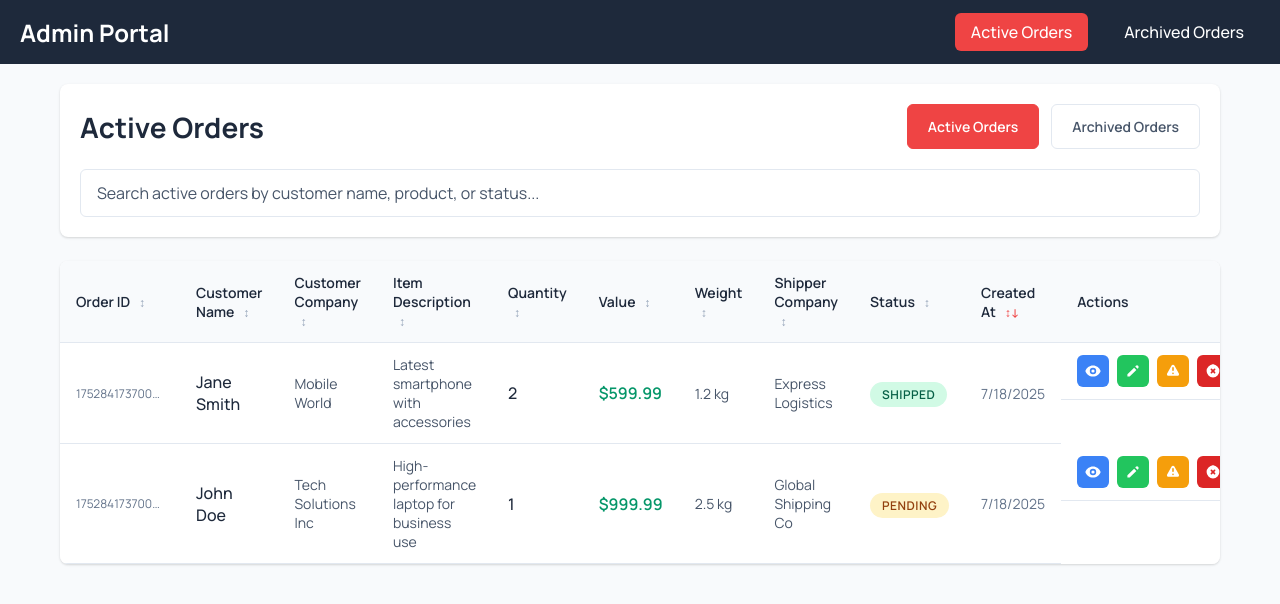
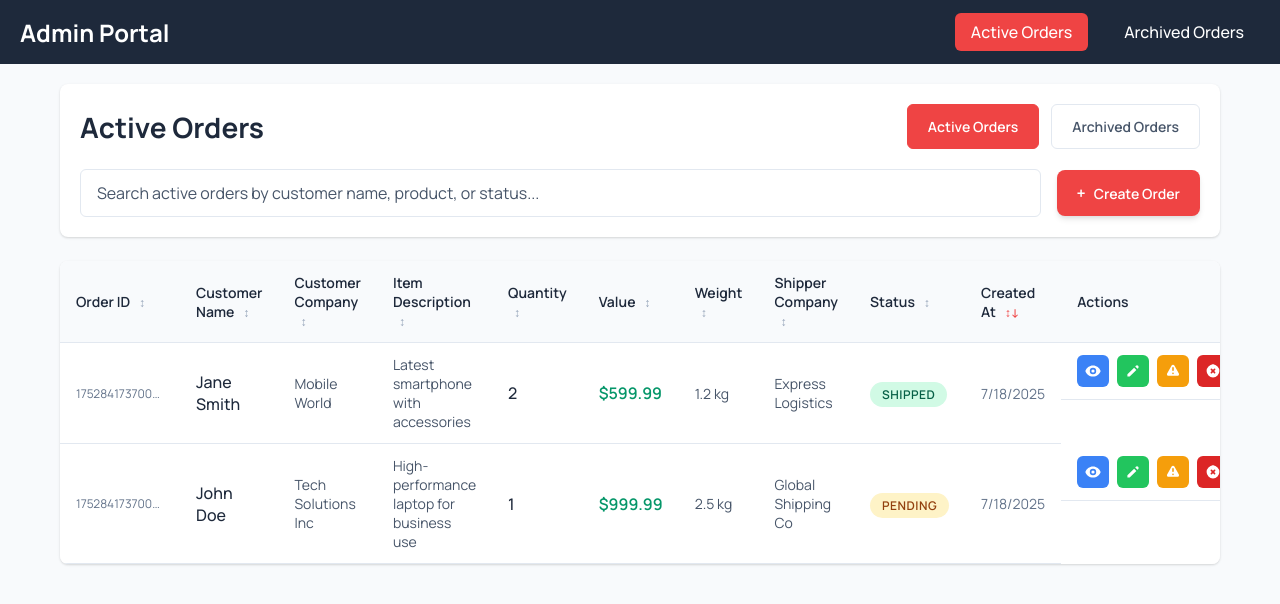
Before and after one commit to Turintel/Admin_Portal, a Vue app: page / in a window 1280 px wide. Shown: the top 604 px of the page. Built offline with nearby package versions, Linux system fonts and the light colour scheme.

Commit message:
Complete + Create Order button implementation with full workflow
Co-authored-by: Turintel <219751524+Turintel@users.noreply.github.com>

```diff
--- a/src/components/ActiveOrders.vue
+++ b/src/components/ActiveOrders.vue
@@ -25,6 +25,10 @@
             class="search-input"
           />
         </div>
+        <button @click="createNewOrder" class="create-order-btn">
+          <span class="create-order-icon">+</span>
+          Create Order
+        </button>
       </div>
     </div>
 
@@ -140,6 +144,11 @@ export default {
           console.error('Error searching active orders:', error)
         }
       }
+    },
+
+    createNewOrder() {
+      this.currentOrder = null
+      this.showCreateModal = true
     },
 
     editOrder(order) {
@@ -294,10 +303,13 @@ export default {
 
 .search-section {
   width: 100%;
+  display: flex;
+  gap: 16px;
+  align-items: center;
 }
 
 .search-bar {
-  width: 100%;
+  flex: 1;
 }
 
 .search-input {
@@ -322,6 +334,35 @@ export default {
   color: #475569;
 }
 
+.create-order-btn {
+  font-family: 'Manrope', sans-serif;
+  background-color: #EF4444;
+  color: #FFFFFF;
+  font-weight: 600;
+  border: none;
+  border-radius: 8px;
+  padding: 12px 20px;
+  cursor: pointer;
+  display: flex;
+  align-items: center;
+  gap: 8px;
+  box-shadow: 0 4px 6px -1px rgba(0, 0, 0, 0.1), 0 2px 4px -1px rgba(0, 0, 0, 0.06);
+  transition: all 0.15s ease-in-out;
+  font-size: 14px;
+  white-space: nowrap;
+}
+
+.create-order-btn:hover {
+  background-color: #DC2626;
+  transform: translateY(-1px);
+  box-shadow: 0 6px 10px -1px rgba(0, 0, 0, 0.15), 0 4px 6px -1px rgba(0, 0, 0, 0.1);
+}
+
+.create-order-icon {
+  font-size: 16px;
+  font-weight: bold;
+}
+
 .table-container {
   background: #FFFFFF;
   border-radius: 8px;
--- a/src/components/OrderEditModal.vue
+++ b/src/components/OrderEditModal.vue
@@ -2,7 +2,7 @@
   <div v-if="show" class="modal-overlay" @click="closeModal">
     <div class="modal" @click.stop>
       <div class="modal-header">
-        <h2>{{ isEditing ? 'Edit Order' : 'Create New Order' }}</h2>
+        <h2>{{ isEditing ? 'Edit Order' : 'Create New Load' }}</h2>
         <button @click="closeModal" class="close-btn">&times;</button>
       </div>
 
```
